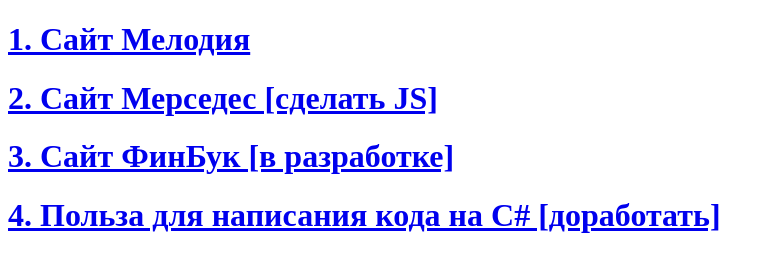
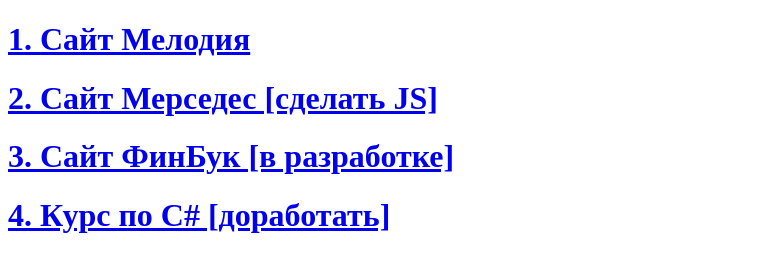
Before and after one commit to ural4anka/ural4anka.github.io, a plain HTML site: page index.html in a window 1280 px wide. Shown: the whole page, without its empty margins (0-774 px from the left). Drawn offline with Linux system fonts and the light colour scheme.

Commit message:
Переименовала пункт 4

```diff
--- a/index.html
+++ b/index.html
@@ -17,7 +17,7 @@
         <h1>3. Сайт ФинБук [в разработке]</h1>
     </a>
     <a href="https://ural4anka.github.io/PolzaCSharp/">
-        <h1>4. Польза для написания кода на C# [доработать]</h1>
+        <h1>4. Курс по C# [доработать]</h1>
     </a>
     <a href="">
         <h1></h1>
```
